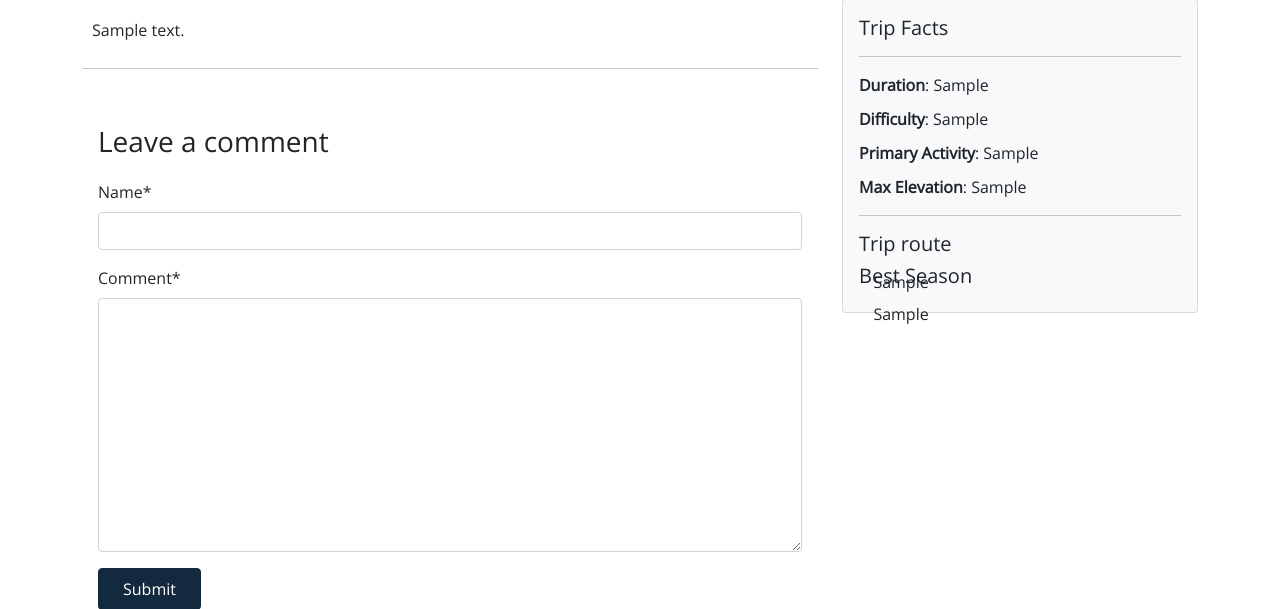
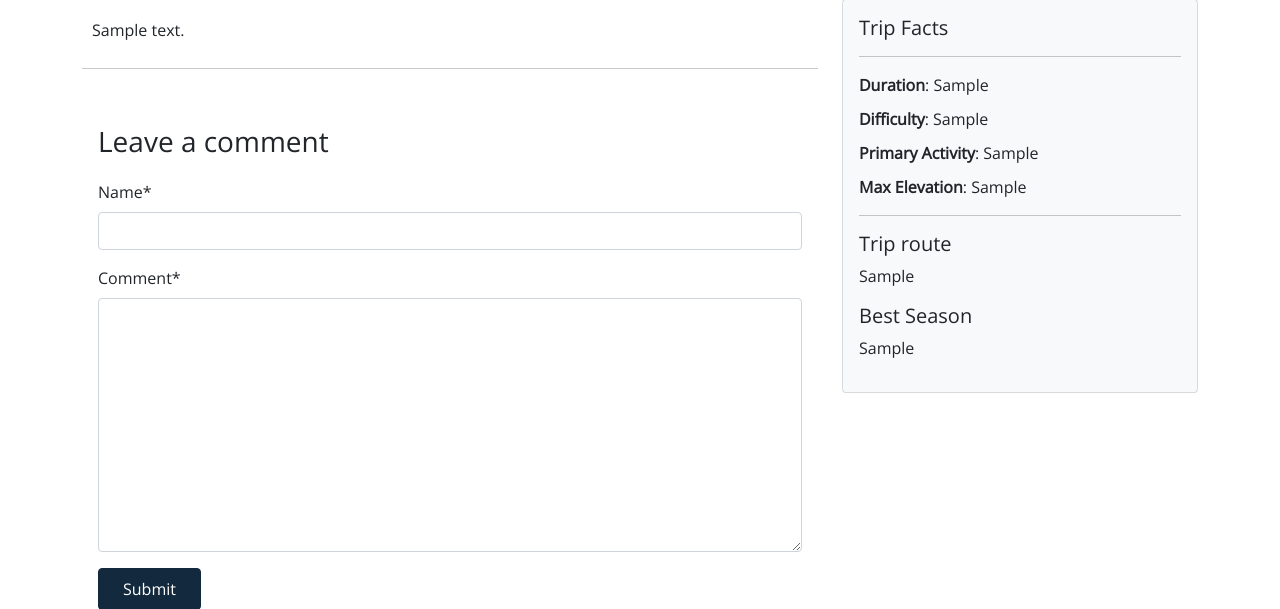
Before and after one commit to sherchansachin/alpine-tours, a Django app: a page that uses main/templates/main/package_info.html in a window 1280 px wide. Shown: the part 1046-1655 px from the top of the page. Run offline with Django 3.2, Linux system fonts and the light colour scheme; tables that the repository leaves empty hold one stand-in row (values such as "Sample post"); grey boxes marked "Sample" are stand-in pictures; some libraries are stand-ins or nearby versions.

Commit message:
changes in templates

```diff
--- a/main/templates/main/index.html
+++ b/main/templates/main/index.html
@@ -10,7 +10,7 @@
       <p class="para py-3">Indulge your adventurous spirit into the valley of Shangri-la with breathtaking
         mountain scenary, unique trails and facinating sights!</p>
       <div class="mt-5">
-        <a href="#" class="btn-get-started">Let's Go!</a>
+        <a href="{% url 'packages' %}" class="btn-get-started">Let's Go!</a>
       </div>
     </div>
   </section>
--- a/main/templates/main/package_info.html
+++ b/main/templates/main/package_info.html
@@ -107,9 +107,9 @@
                   </ul>
                   <hr>
                   <h5 class="card-title">Trip route</h5>
-                  <p class="card-text">{{ info.route }}</p>
+                  <p>{{ info.route }}</p>
                   <h5 class="card-title">Best Season</h5>
-                  <p class="card-text">{{ info.seasons }}</p>
+                  <p>{{ info.seasons }}</p>
                 </div>
               </div>
           </div>
```
